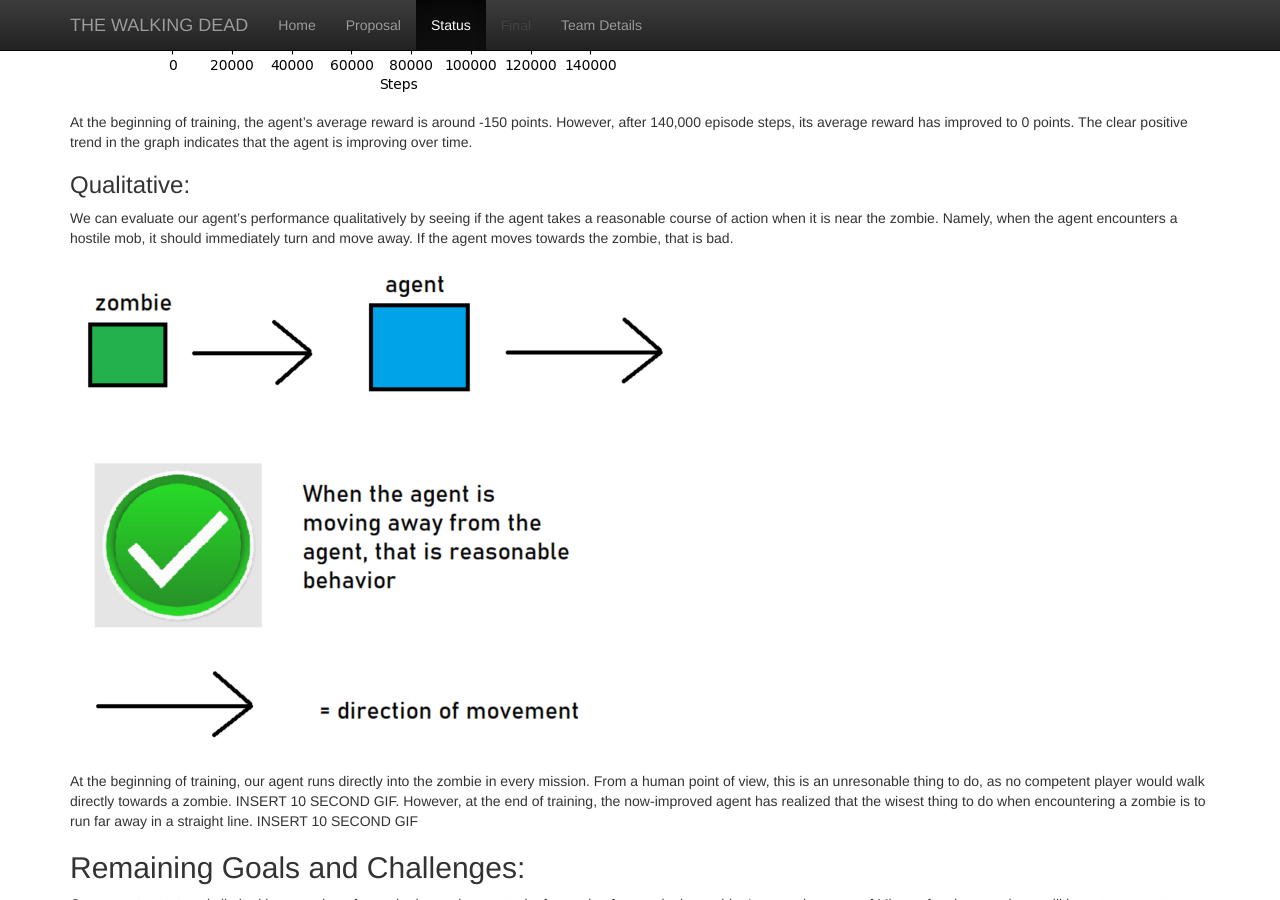
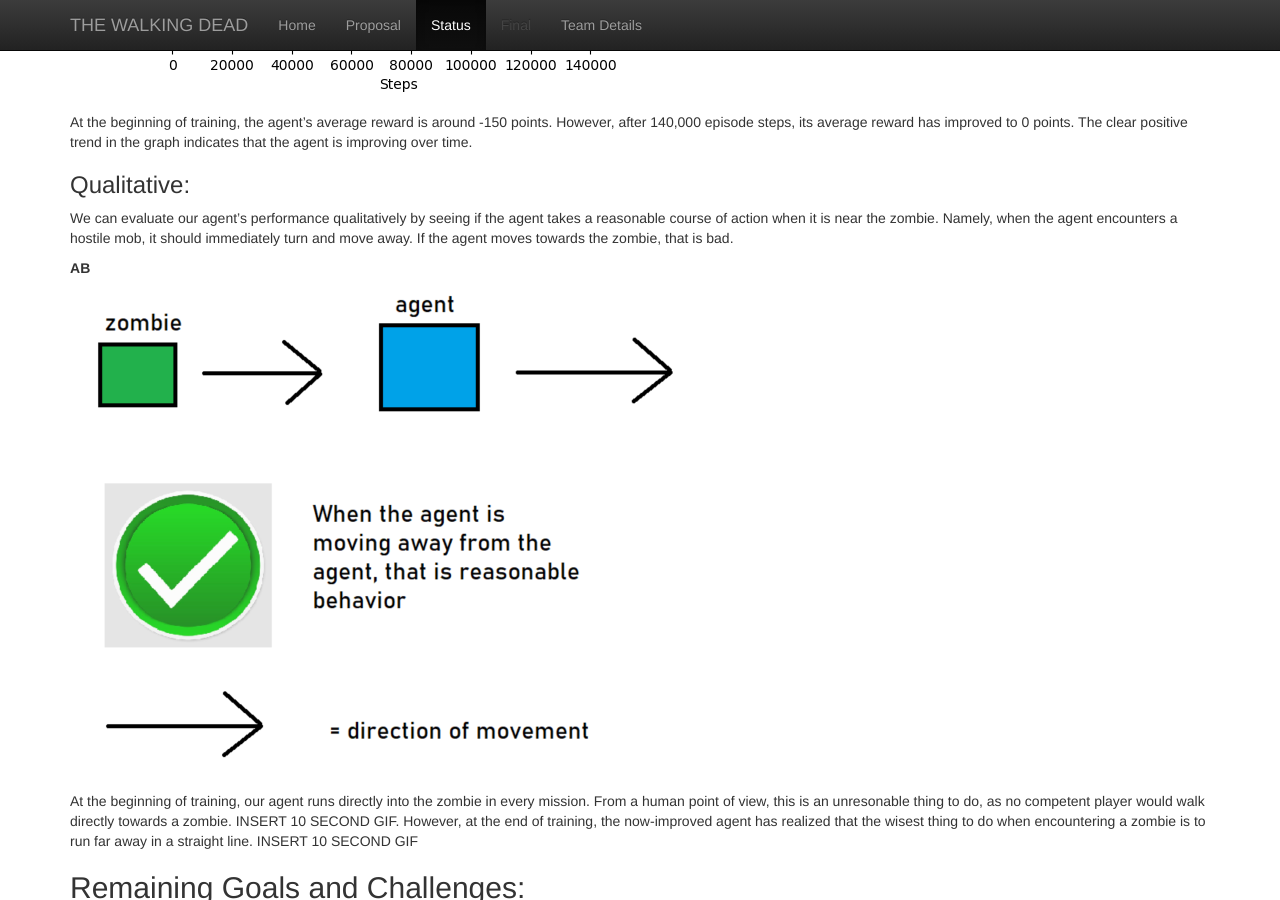
Before and after one commit to rayoh123/Moobloom, a Jekyll site: the page built from docs/status.md, in a window 1280 px wide and 900 px high, scrolled down 1684 px. Built offline with Jekyll 4.4.1, drawn with Linux system fonts in a browser that asks for light colours.

Commit message:
Fixed issues with image

```diff
--- a/docs/status.md
+++ b/docs/status.md
@@ -46,6 +46,8 @@ to 0 points. The clear positive trend in the graph indicates that the agent is i
 We can evaluate our agent's performance qualitatively by seeing if the agent takes a reasonable course of action when it is near the zombie. Namely,
 when the agent encounters a hostile mob, it should immediately turn and move away. If the agent moves towards the zombie, that is bad.
 
+A | B
+- | -
 ![](BAD_BEHAVIOR.png) | ![](Resources/GOOD_BEHAVIOR.png)
 
 At the beginning of training, our agent runs directly into the zombie in every mission. From a human point of view, this is an unresonable
```
